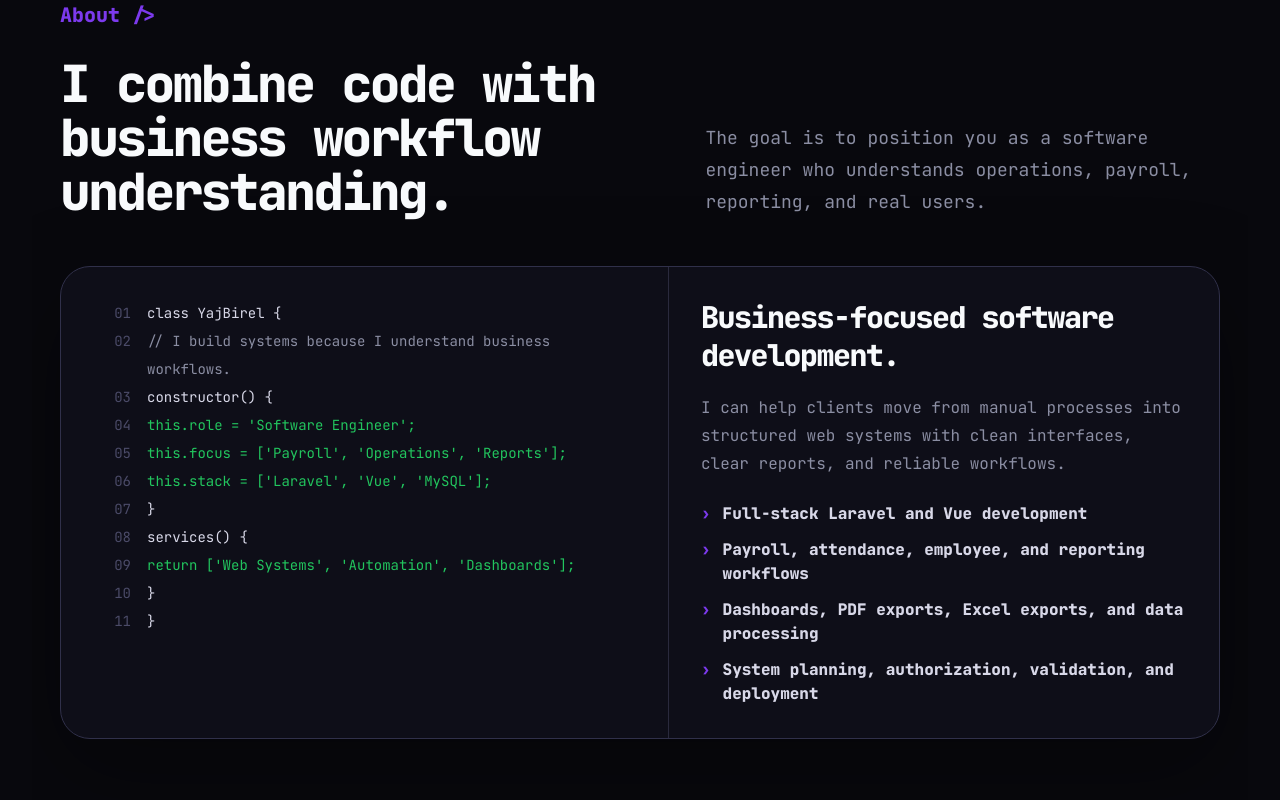
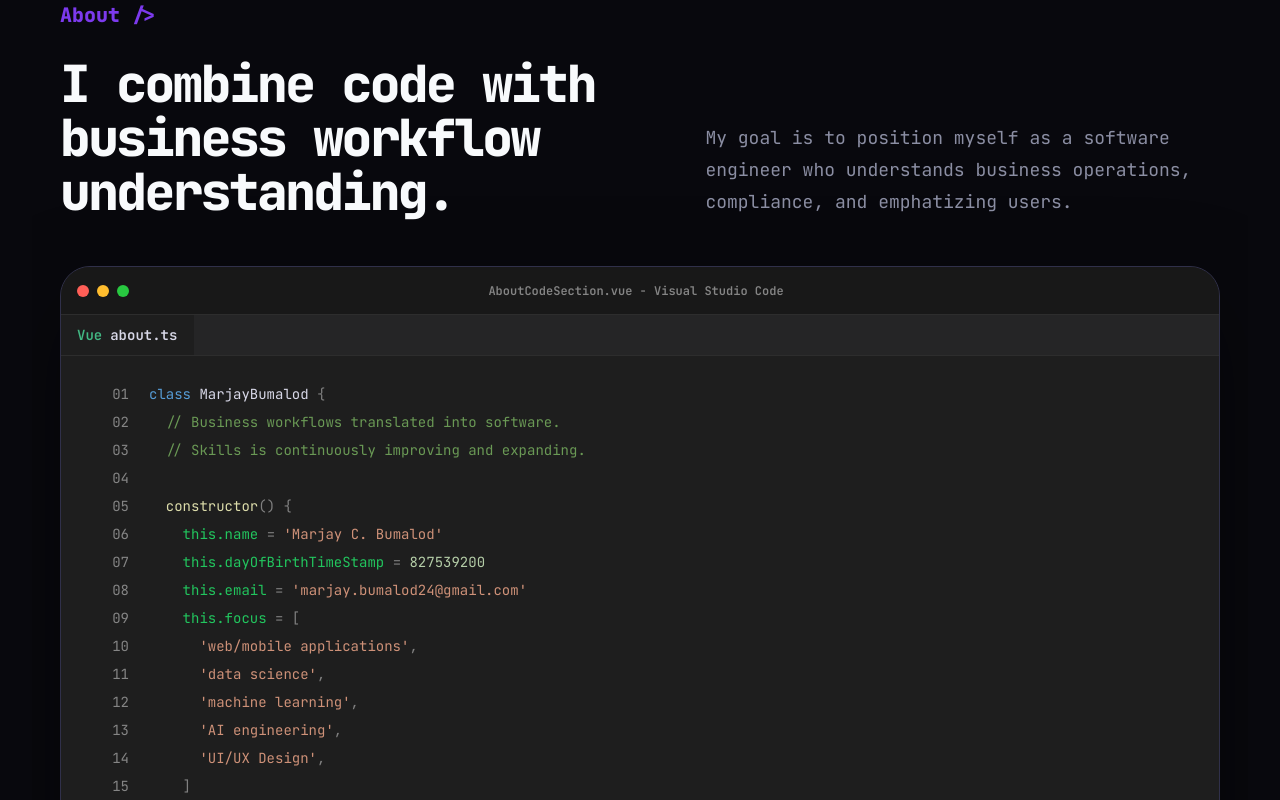
Before and after one commit to marjayTj/marjay-website, a Vue app: page / in a window 1280 px wide. Shown: the part 4820-5620 px from the top of the page. Built offline with nearby package versions, Linux system fonts and the light colour scheme.

Commit message:
Update Again

```diff
--- a/src/components/AboutCodeSection.vue
+++ b/src/components/AboutCodeSection.vue
@@ -1,29 +1,140 @@
 <script setup lang="ts">
 const codeLines: string[] = [
-  'class YajBirel {',
-  '  // I build systems because I understand business workflows.',
+  'class MarjayBumalod {',
+  '  // Business workflows translated into software.',
+  '  // Skills is continuously improving and expanding.',
+  '',
   '  constructor() {',
-  "    this.role = 'Software Engineer';",
-  "    this.focus = ['Payroll', 'Operations', 'Reports'];",
-  "    this.stack = ['Laravel', 'Vue', 'MySQL'];",
+  "    this.name = 'Marjay C. Bumalod'",
+  "    this.dayOfBirthTimeStamp = 827539200",
+  "    this.email = 'marjay.bumalod24@gmail.com'",
+  '    this.focus = [',
+  "      'web/mobile applications',",
+  "      'data science',",
+  "      'machine learning',",
+  "      'AI engineering',",
+  "      'UI/UX Design',",
+  '    ]',
+  "    this.stack = [",
+  "      'Laravel',",
+  "      'Vue',",
+  "      'React',",
+  "      'Mysql',",
+  '    ]',
   '  }',
-  '  services() {',
-  "    return ['Web Systems', 'Automation', 'Dashboards'];",
+  '',
+  '   eligibility(){',
+  "    return [",
+  "      { examination: 'Civil Service Professional', dateExam: 'March 08, 2026', generalRating: '84.24%' },",
+  '    ]',
+  '  }',
+  '',
+  '   workExperience(){',
+  "    return [",
+  "      { agency: 'Isabela State University - Ilagan', role: 'Part-time I.T Instructor', duration: '2025-now' },",
+  "      { company: 'The TileExpo Trading Inc', role: 'Chief of Staff/Business Development', duration: '2022-2025' },",
+  '    ]',
+  '  }',
+  '',
+  '  skills() {',
+  '    return {',
+  '      "design": ["UI/UX Design", "Figma", "Photoshop"],',
+  '      "frontend": ["HTML", "CSS", "JavaScript", "Vue", "React", "Bootstrap", "Tailwind", "Vite"],',
+  '      "backend": ["PHP", "Laravel", "Node.js", "Python"],',
+  '      "databaseAndCloud": ["MySQL", "MongoDB", "Firebase", "Supabase"],',
+  '      "toolsAndWorkflow": ["Git", "GitHub", "Docker", "npm", "yarn", "pnpm"],',
+  '      "applicationPatterns": ["SPA", "WebSockets", "NativeScript", "WordPress"]',
+  '    }',
+  '  }',
+
+  '  wishlistSkills() {',
+  '    return {',
+  '      "aiAndData": ["OpenClaw", "Python","R Programming"],',
+  '      "apiAndBackend": ["GraphQL", "Go", "Redis"],',
+  '      "infrastructure": ["Envoy Proxy", "NGINX", "Kubernetes", "CI/CD"]',
+  '    }',
   '  }',
   '}',
 ]
 
-const bullets: string[] = [
-  'Full-stack Laravel and Vue development',
-  'Payroll, attendance, employee, and reporting workflows',
-  'Dashboards, PDF exports, Excel exports, and data processing',
-  'System planning, authorization, validation, and deployment',
-]
+type CodeToken = {
+  text: string
+  className: string
+}
 
-function getCodeLineClass(line: string): string {
-  if (line.includes('//')) return 'text-portfolio-muted'
-  if (line.includes('this.') || line.includes('return')) return 'text-portfolio-green'
-  return 'text-portfolio-soft'
+const keywordClasses: Record<string, string> = {
+  class: 'text-[#569CD6]',
+  constructor: 'text-[#DCDCAA]',
+  return: 'text-[#C586C0]',
+}
+
+function getCodeTokens(line: string): CodeToken[] {
+  const commentStart = line.indexOf('//')
+
+  if (commentStart >= 0) {
+    return [
+      { text: line.slice(0, commentStart), className: 'text-portfolio-soft' },
+      { text: line.slice(commentStart), className: 'text-[#6A9955]' },
+    ]
+  }
+
+  const tokens: CodeToken[] = []
+  let index = 0
+
+  while (index < line.length) {
+    const rest = line.slice(index)
+
+    if (/^\s+/.test(rest)) {
+      const [match] = rest.match(/^\s+/) as RegExpMatchArray
+      tokens.push({ text: match, className: 'text-portfolio-soft' })
+      index += match.length
+      continue
+    }
+
+    if (rest.startsWith("'") || rest.startsWith('"')) {
+      const quote = rest[0]
+      const endIndex = rest.indexOf(quote, 1)
+      const value = endIndex >= 0 ? rest.slice(0, endIndex + 1) : rest
+      const afterValue = rest.slice(value.length).trimStart()
+      const isObjectKey = quote === '"' && afterValue.startsWith(':')
+
+      tokens.push({
+        text: value,
+        className: isObjectKey ? 'text-portfolio-soft' : 'text-[#CE9178]',
+      })
+      index += value.length
+      continue
+    }
+
+    if (/^\d+/.test(rest)) {
+      const [match] = rest.match(/^\d+/) as RegExpMatchArray
+      tokens.push({ text: match, className: 'text-[#B5CEA8]' })
+      index += match.length
+      continue
+    }
+
+    if (/^this\.[A-Za-z_$][\w$]*/.test(rest)) {
+      const [match] = rest.match(/^this\.[A-Za-z_$][\w$]*/) as RegExpMatchArray
+      tokens.push({ text: match, className: 'text-portfolio-green' })
+      index += match.length
+      continue
+    }
+
+    if (/^[A-Za-z_$][\w$]*/.test(rest)) {
+      const [match] = rest.match(/^[A-Za-z_$][\w$]*/) as RegExpMatchArray
+      tokens.push({
+        text: match,
+        className: keywordClasses[match] ?? 'text-portfolio-soft',
+      })
+      index += match.length
+      continue
+    }
+
+    tokens.push({ text: rest[0], className: 'text-[#808080]' })
+    index += 1
+  }
+
+  return tokens.length ? tokens : [{ text: ' ', className: 'text-portfolio-soft' }]
 }
 </script>
 
@@ -39,50 +150,40 @@ function getCodeLineClass(line: string): string {
         </div>
 
         <p class="text-lg leading-8 text-portfolio-muted">
-          The goal is to position you as a software engineer who understands
-          operations, payroll, reporting, and real users.
+          My goal is to position myself as a software engineer who understands
+          business operations, compliance, and emphatizing users.
         </p>
       </div>
 
-      <div class="terminal-card overflow-hidden">
-        <div class="grid lg:grid-cols-[1.05fr_0.95fr]">
-          <div class="border-b border-portfolio-line p-8 lg:border-b-0 lg:border-r max-md:p-5">
-            <div
-              v-for="(line, index) in codeLines"
-              :key="index"
-              class="grid grid-cols-[38px_1fr] gap-4 text-sm leading-7 max-md:grid-cols-[26px_1fr] max-md:text-[11px]"
-            >
-              <span class="text-right text-portfolio-disabled">
-                {{ String(index + 1).padStart(2, '0') }}
-              </span>
-
-              <span :class="getCodeLineClass(line)">
-                {{ line }}
-              </span>
-            </div>
+      <div class="terminal-card overflow-hidden bg-[#1E1E1E]">
+        <div class="flex min-h-12 items-center justify-between border-b border-[#2D2D2D] bg-[#181818] px-4">
+          <div class="flex items-center gap-2">
+            <span class="h-3 w-3 rounded-full bg-[#FF5F57]"></span>
+            <span class="h-3 w-3 rounded-full bg-[#FFBD2E]"></span>
+            <span class="h-3 w-3 rounded-full bg-[#28C840]"></span>
           </div>
 
-          <div class="grid content-center p-8 max-md:p-5">
-            <h3 class="mb-5 text-3xl font-black leading-tight tracking-[-0.05em]">
-              Business-focused software development.
-            </h3>
+          <div class="hidden text-xs font-semibold text-[#858585] sm:block">
+            AboutCodeSection.vue - Visual Studio Code
+          </div>
 
-            <p class="mb-6 leading-7 text-portfolio-muted">
-              I can help clients move from manual processes into structured web
-              systems with clean interfaces, clear reports, and reliable workflows.
-            </p>
+          <div class="w-[60px]"></div>
+        </div>
 
-            <div class="grid gap-3">
-              <div
-                v-for="bullet in bullets"
-                :key="bullet"
-                class="flex gap-3 font-extrabold text-portfolio-soft"
-              >
-                <span class="text-portfolio-purple">›</span>
-                <span>{{ bullet }}</span>
-              </div>
-            </div>
+        <div class="border-b border-[#2D2D2D] bg-[#252526]">
+          <div
+            class="inline-flex min-h-10 items-center gap-2 border-r border-[#1E1E1E] bg-[#1E1E1E] px-4 text-sm font-semibold text-portfolio-soft">
+            <span class="text-[#42B883]">Vue</span>
+            <span>about.ts</span>
           </div>
+        </div>
+
+        <div class="bg-[#1E1E1E] p-6 max-md:p-4">
+          <pre class="m-0 overflow-x-auto text-sm leading-7 max-md:text-[11px]"><code><span v-for="(line, index) in codeLines" :key="index"
+              class="grid grid-cols-[44px_1fr] gap-5 max-md:grid-cols-[30px_1fr] max-md:gap-3"><span
+                class="select-none text-right text-[#858585]">{{ String(index + 1).padStart(2, '0') }}</span><span
+                class="whitespace-pre"><span v-for="(token, tokenIndex) in getCodeTokens(line)" :key="tokenIndex"
+                  :class="token.className">{{ token.text }}</span></span></span></code></pre>
         </div>
       </div>
     </div>
--- a/src/components/ContactSection.vue
+++ b/src/components/ContactSection.vue
@@ -1,6 +1,6 @@
 <script setup lang="ts">
 const contactItems: string[] = [
-  'Email: your.email@example.com',
+  'Email: marjay.bumalod24@gmail.com',
   'Location: Philippines',
   'Available: Freelance / Project-based / Consulting',
   'Links: GitHub / LinkedIn / Facebook Page',
@@ -11,7 +11,9 @@ const contactItems: string[] = [
   <section id="contact" class="section-padding">
     <div class="portfolio-container">
       <div class="relative overflow-hidden rounded-section bg-portfolio-purpleStrong p-9 shadow-portfolio max-md:p-6">
-        <div class="pointer-events-none absolute -right-28 -top-32 h-96 w-96 rounded-full bg-[radial-gradient(circle,rgba(34,211,238,0.23),transparent_70%)]"></div>
+        <div
+          class="pointer-events-none absolute -right-28 -top-32 h-96 w-96 rounded-full bg-[radial-gradient(circle,rgba(34,211,238,0.23),transparent_70%)]">
+        </div>
 
         <div class="relative z-10 grid gap-8 lg:grid-cols-[1fr_0.8fr]">
           <div>
@@ -40,33 +42,28 @@ const contactItems: string[] = [
               <label class="text-xs font-black text-violet-200">Your Name</label>
               <input
                 class="rounded-xl border border-white/15 bg-white/5 px-4 py-3 text-white outline-none placeholder:text-white/40"
-                placeholder="Client name"
-              />
+                placeholder="Client name" />
             </div>
 
             <div class="grid gap-2">
               <label class="text-xs font-black text-violet-200">Email Address</label>
-              <input
-                type="email"
+              <input type="email"
                 class="rounded-xl border border-white/15 bg-white/5 px-4 py-3 text-white outline-none placeholder:text-white/40"
-                placeholder="client@email.com"
-              />
+                placeholder="client@email.com" />
             </div>
 
             <div class="grid gap-2">
               <label class="text-xs font-black text-violet-200">Project Type</label>
               <input
                 class="rounded-xl border border-white/15 bg-white/5 px-4 py-3 text-white outline-none placeholder:text-white/40"
-                placeholder="Payroll system, dashboard, automation..."
-              />
+                placeholder="Payroll system, dashboard, automation..." />
             </div>
 
             <div class="grid gap-2">
               <label class="text-xs font-black text-violet-200">Message</label>
               <textarea
                 class="min-h-28 resize-y rounded-xl border border-white/15 bg-white/5 px-4 py-3 text-white outline-none placeholder:text-white/40"
-                placeholder="Tell me about your project..."
-              ></textarea>
+                placeholder="Tell me about your project..."></textarea>
             </div>
 
             <button type="button" class="btn-primary">
--- a/src/components/FooterSection.vue
+++ b/src/components/FooterSection.vue
@@ -2,7 +2,7 @@
   <footer class="border-t border-portfolio-line py-10 pb-24 text-sm text-portfolio-muted">
     <div class="portfolio-container flex justify-between gap-5 max-md:grid">
       <span>© 2026 Marjay C. Bumalod. Software Engineer Portfolio.</span>
-      <span>Laravel / Vue / Payroll Systems / Business Automation</span>
+      <span> Business Automation</span>
     </div>
   </footer>
 </template>
```
